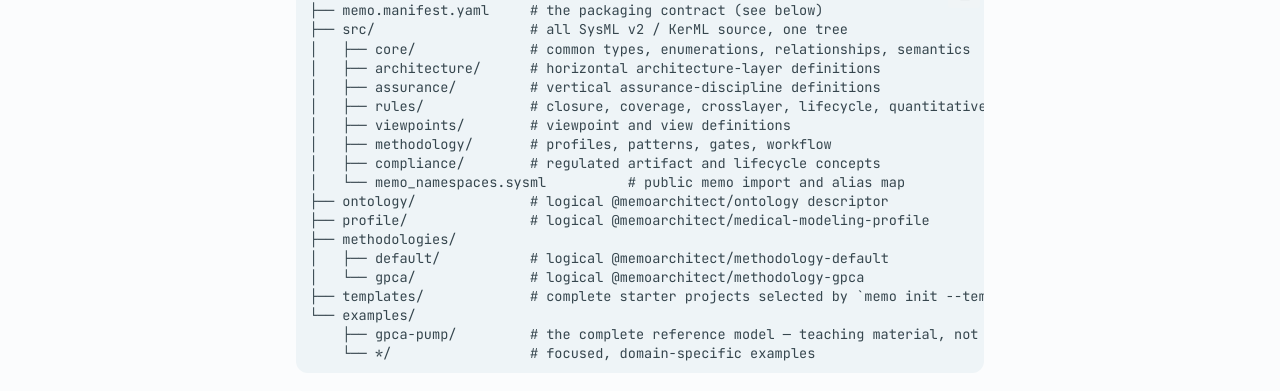
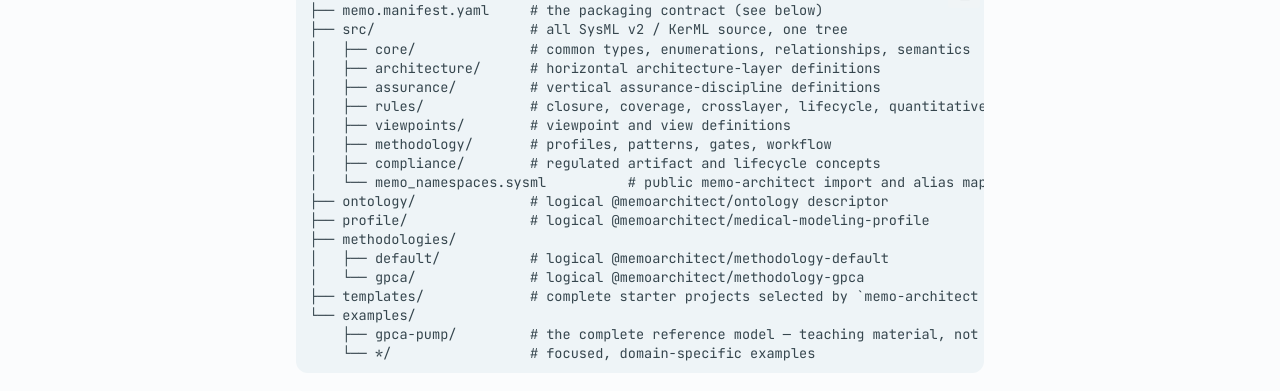
Before and after one commit to memoarchitect/memo, an MkDocs documentation site: the page built from docs/architecture/repository.md, in a window 1280 px wide and 1400 px high. Shown: the part 428-819 px from the top of the window. Built offline with MkDocs 1.6.1 and Material for MkDocs 9.7.7, drawn with Linux system fonts in a browser that asks for light colours; comment, search, counter and statistics services are not loaded; some of the changed text lies outside the part shown.

Commit message:
docs: the commands that moved are memo-architect's, and the reports are flags of memo compile and validate
Co-Authored-By: Claude Sonnet 5.5 <noreply@anthropic.com>

```diff
--- a/docs/architecture/repository.md
+++ b/docs/architecture/repository.md
@@ -18,13 +18,13 @@ memo/
 │   ├── viewpoints/        # viewpoint and view definitions
 │   ├── methodology/       # profiles, patterns, gates, workflow
 │   ├── compliance/        # regulated artifact and lifecycle concepts
-│   └── memo_namespaces.sysml          # public memo import and alias map
+│   └── memo_namespaces.sysml          # public memo-architect import and alias map
 ├── ontology/              # logical @memoarchitect/ontology descriptor
 ├── profile/               # logical @memoarchitect/medical-modeling-profile
 ├── methodologies/
 │   ├── default/           # logical @memoarchitect/methodology-default
 │   └── gpca/              # logical @memoarchitect/methodology-gpca
-├── templates/             # complete starter projects selected by `memo init --template`
+├── templates/             # complete starter projects selected by `memo-architect init --template`
 └── examples/
     ├── gpca-pump/         # the complete reference model — teaching material, not a scaffold
     └── */                 # focused, domain-specific examples
@@ -63,8 +63,8 @@ examples:
 When a project imports `@memoarchitect/methodology-default` and binds it in its
 `ProjectMethodBinding`, the tools resolve the installed ontology npm package,
 read this manifest, and map the logical name to its subpath. The manifest says
-where the source sits; the import decides that it is loaded. `memo init --list` shows the manifest's
-templates and examples. `memo init --template <id>` copies the selected
+where the source sits; the import decides that it is loaded. `memo-architect init --list` shows the manifest's
+templates and examples. `memo-architect init --template <id>` copies the selected
 template, substitutes the project name, and writes `memo.lock.yaml`.
 
 ## How the three packages relate
```
Also changed, not shown: README.md (+2 -2 lines), docs/reference/index.md (+1 -1 lines), docs/reference/native-project-format.md (+1 -1 lines), examples/gpca-pump/analysis/Samples/README.md (+2 -2 lines), manifest/IMPACT_NOTE.md (+1 -1 lines), src/artifacts/templates/dhf/system/standards-checklist.md (+1 -1 lines), src/artifacts/templates/dhf/system/standards-traceability.md (+1 -1 lines), 6 other files.
